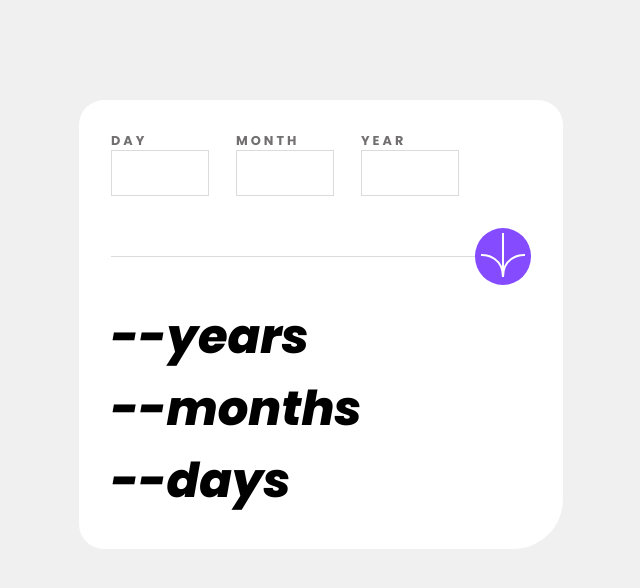
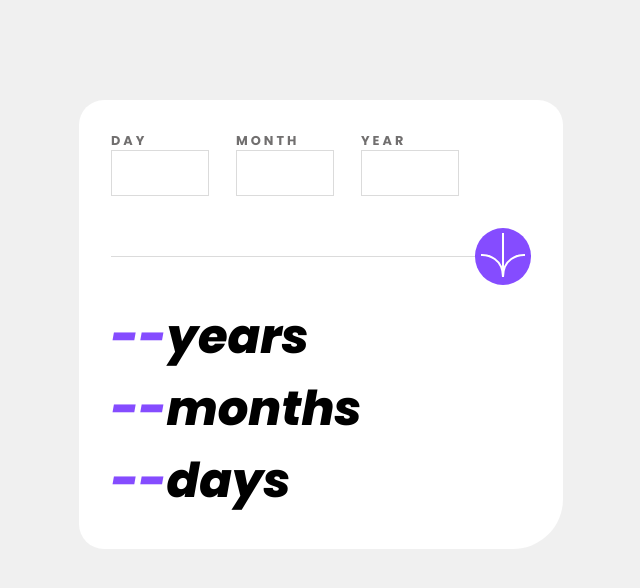
Before and after one commit to kale-Dev1/frontend-Mentor-projects, a plain HTML site: page age-calculator-app-main/index.html in a window 1280 px wide. Shown: the whole page, without its empty margins (319-959 px from the left). Drawn offline with Linux system fonts and the light colour scheme.

Commit message:
Add purple color to number span

```diff
--- a/age-calculator-app-main/style.css
+++ b/age-calculator-app-main/style.css
@@ -90,3 +90,6 @@ form label {
   font-size: 3rem;
   font-weight: 800;
 }
+.number {
+  color: var(--purple);
+}
```
